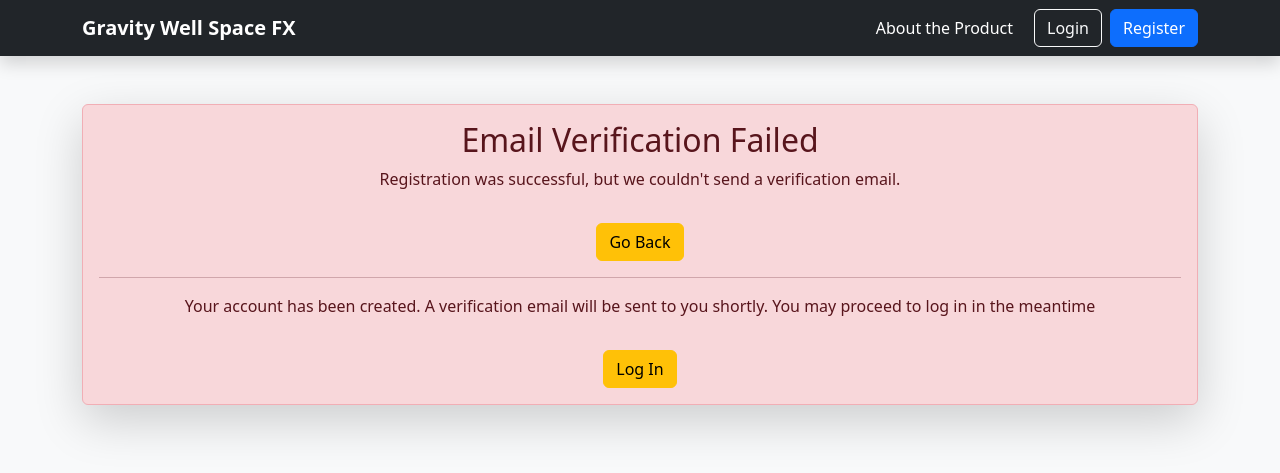
After one commit to Meighel/Gravity_Well_Space_Effect, a PHP site: page /email_failed.html in a window 1280 px wide. The commit adds this page. Shown: the top 473 px of the page. Run offline with PHP 8.4, Linux system fonts and the light colour scheme.

Commit message:
temp page after register

```diff
--- /dev/null
+++ b/email_failed.html
@@ -0,0 +1,32 @@
+<!DOCTYPE html>
+<html lang="en">
+<head>
+  <meta charset="UTF-8">
+  <title>Email Failed - Gravity Well FX</title>
+  <link href="https://cdn.jsdelivr.net/npm/bootstrap@5.3.0-alpha1/dist/css/bootstrap.min.css" rel="stylesheet">
+</head>
+<body class="bg-light">
+    <nav class="navbar navbar-expand-lg navbar-dark bg-dark shadow">
+        <div class="container">
+          <a class="navbar-brand fw-bold" href="index.php">Gravity Well Space FX</a>
+          <div class="d-flex">
+            <a href="product.html" class="btn text-white me-2">About the Product</a>
+            <a href="php/login.php" class="btn btn-outline-light me-2">Login</a>
+            <a href="register.html" class="btn btn-primary">Register</a>
+          </div>
+        </div>
+      </nav>
+
+  <div class="container text-center mt-5">
+    <div class="alert alert-danger shadow-lg">
+      <h2>Email Verification Failed</h2>
+      <p>Registration was successful, but we couldn't send a verification email.</p>
+      <a href="index.php" class="btn btn-warning mt-3">Go Back</a>
+
+      <hr>
+      <p>Your account has been created. A verification email will be sent to you shortly. You may proceed to log in in the meantime</p>
+      <a href="php/login.php" class="btn btn-warning mt-3">Log In</a>
+    </div>
+  </div>
+</body>
+</html>
--- a/php/register.php
+++ b/php/register.php
@@ -30,7 +30,8 @@ if ($_SERVER["REQUEST_METHOD"] == "POST") {
             header("Location: login.php?registered=1");
             exit();
         } else {
-            echo "Registration successful, but failed to send verification email.";
+            header("Location: ../email_failed.html");
+            exit();
         }
     } else {
         echo "Error: " . $conn->error;
```
